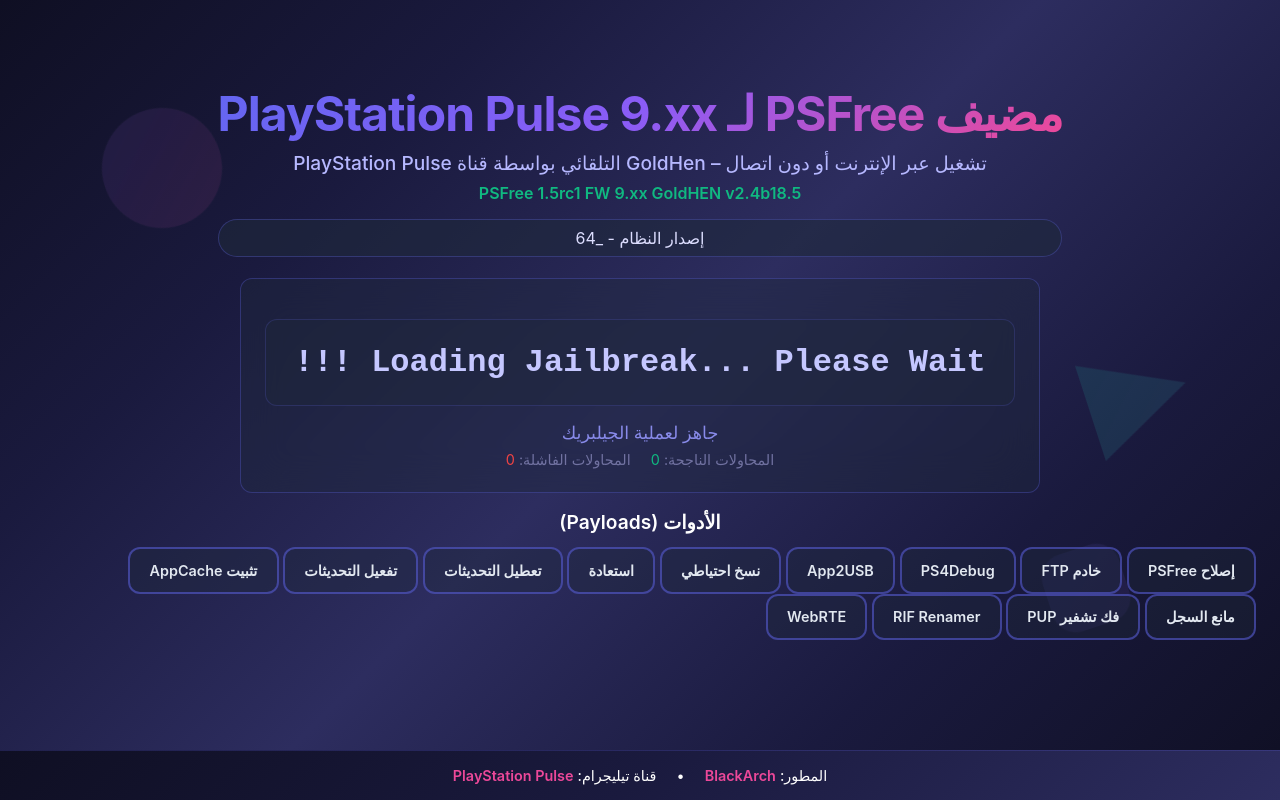
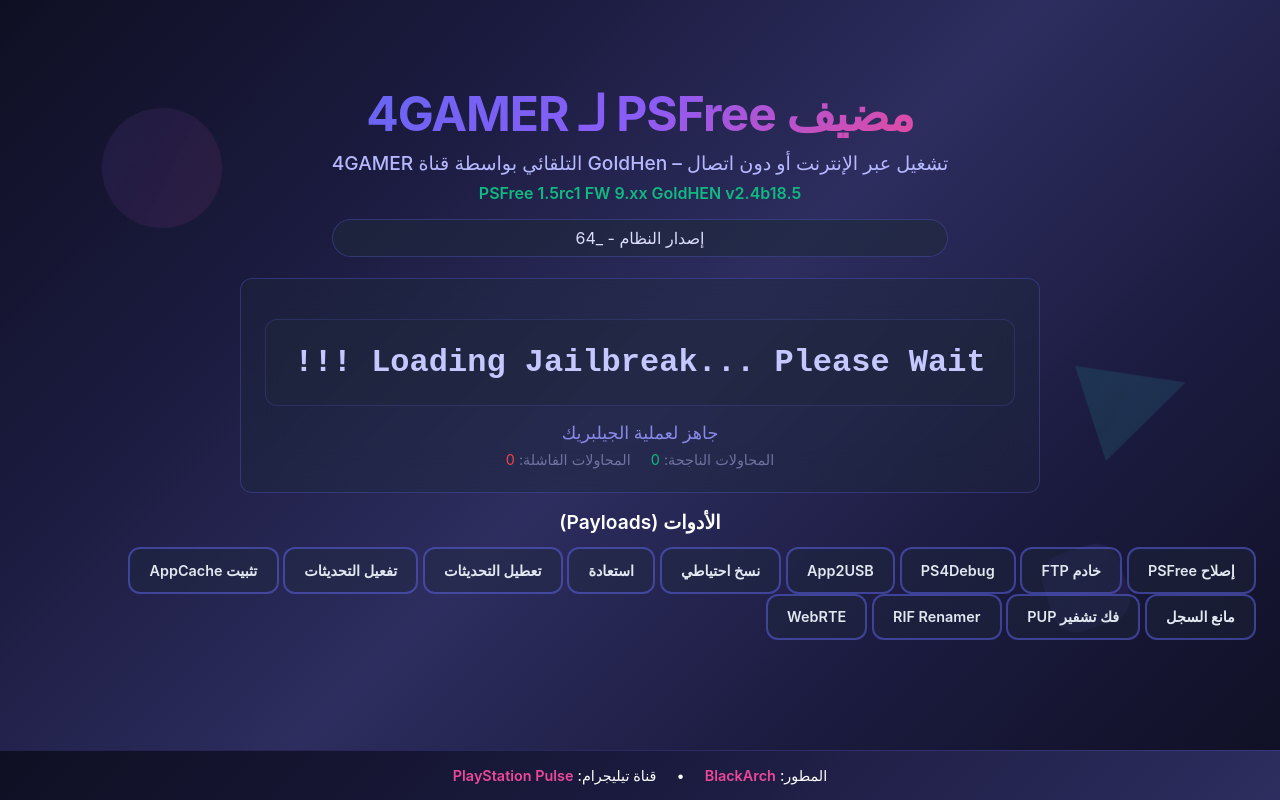
Before and after one commit to u81619/4WG, a plain HTML site: page index5.html in a window 1280 px wide. Drawn offline with Linux system fonts and the light colour scheme; a script that the page names is missing.

Commit message:
Update index5.html

```diff
--- a/index5.html
+++ b/index5.html
@@ -3,7 +3,7 @@
 <head>
     <meta charset="UTF-8">
     <meta name="viewport" content="width=device-width, initial-scale=1.0">
-    <title>مضيف PlayStation Pulse PSFree 9.xx</title>
+    <title>مضيف 4GAMER</title>
     <style>
         * {
             margin: 0;
@@ -223,8 +223,8 @@
 
     <div class="container">
         <div class="header-section">
-            <h1 class="main-title">مضيف PSFree لـ PlayStation Pulse 9.xx</h1>
-            <p class="subtitle">تشغيل عبر الإنترنت أو دون اتصال – GoldHen التلقائي بواسطة قناة PlayStation Pulse</p>
+            <h1 class="main-title">مضيف PSFree لـ 4GAMER</h1>
+            <p class="subtitle">تشغيل عبر الإنترنت أو دون اتصال – GoldHen التلقائي بواسطة قناة 4GAMER</p>
             <p class="version-info">PSFree 1.5rc1 FW 9.xx GoldHEN v2.4b18.5</p>
             <div class="fw-display">إصدار النظام - <span id="PS4fw"></span></div>
         </div>
```
